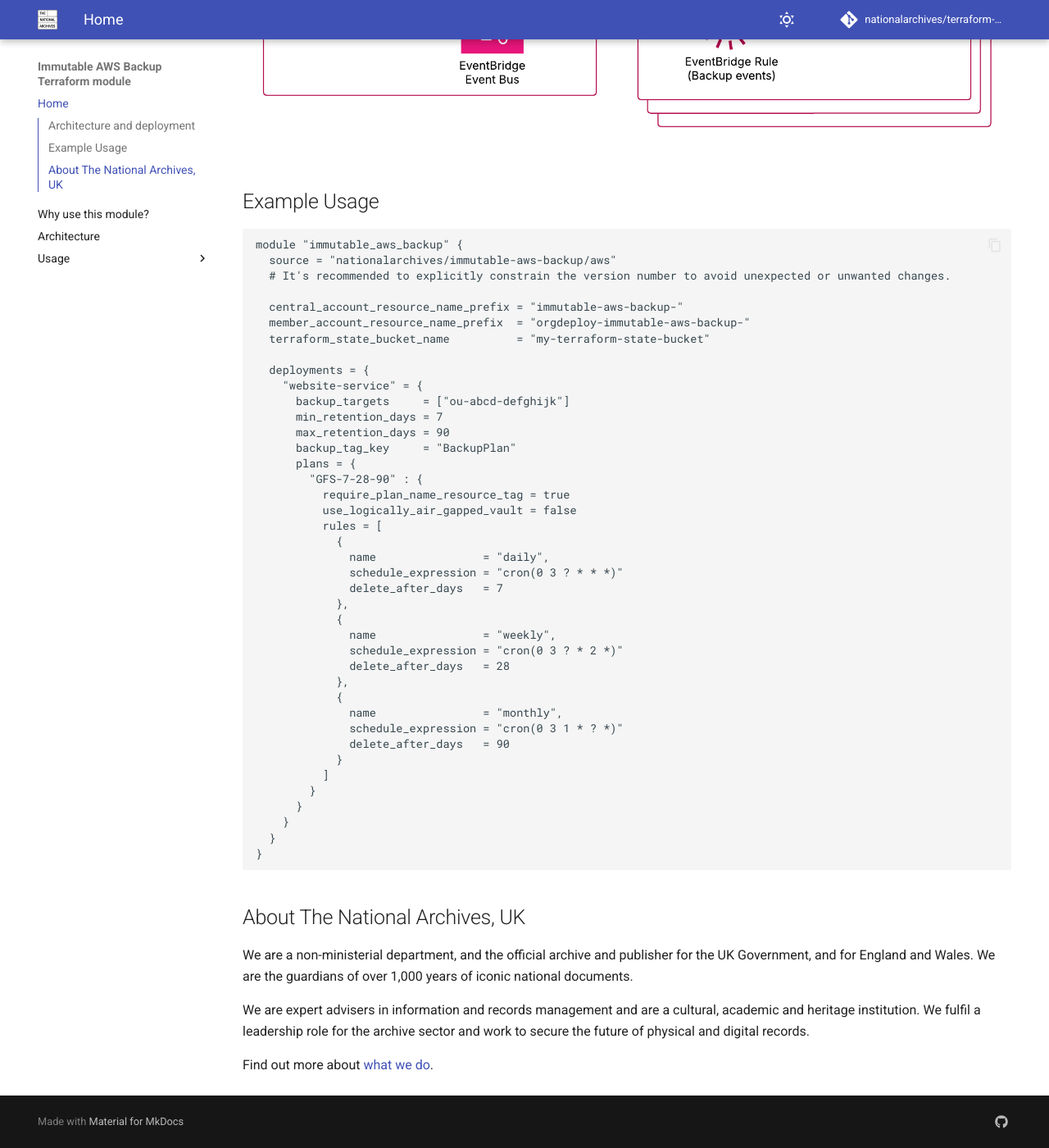
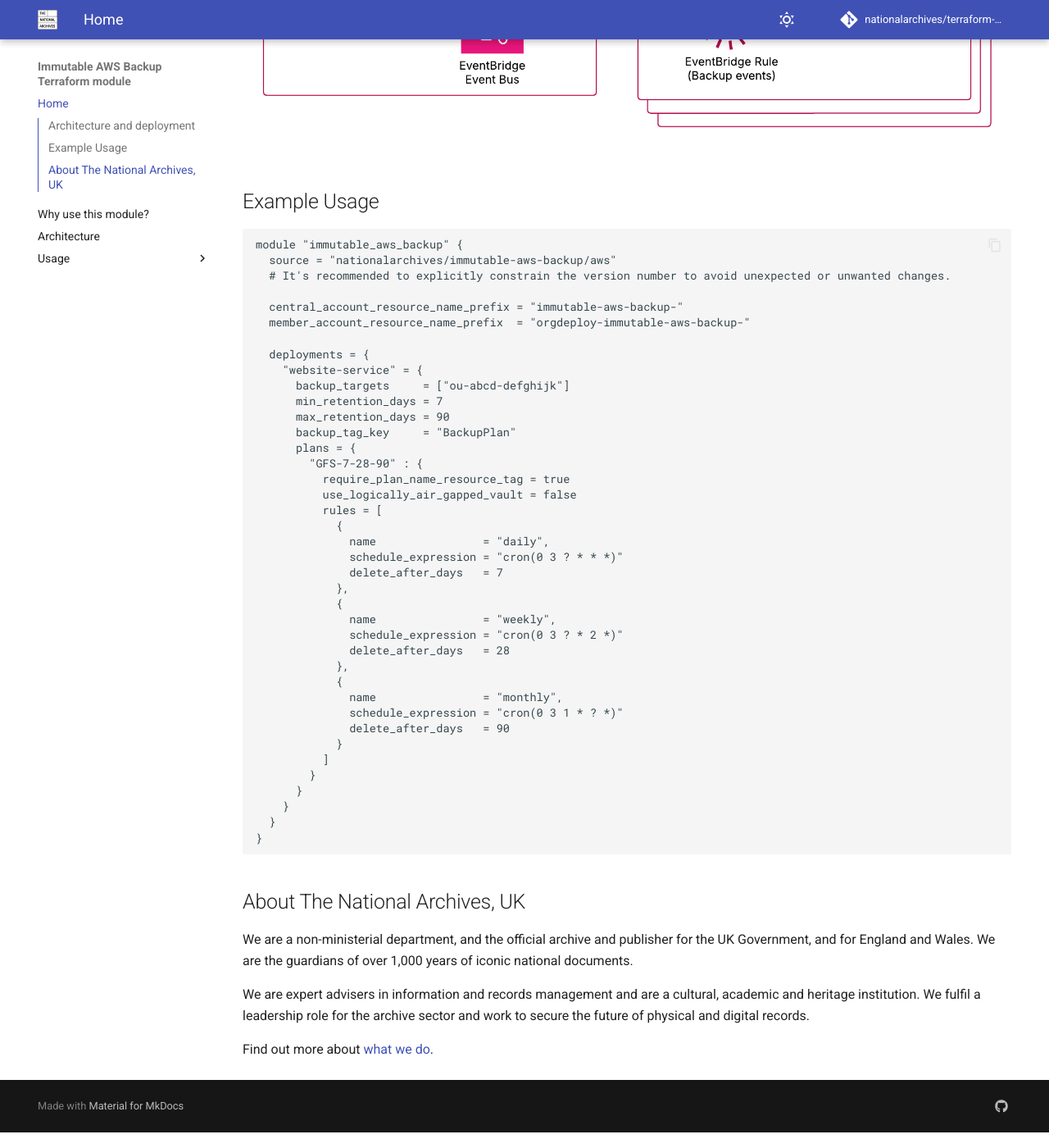
Before and after one commit to nationalarchives/terraform-aws-immutable-aws-backup, an MkDocs documentation site: the page built from docs/index.md, in a window 1280 px wide and 1400 px high, scrolled down 1082 px. Shown: the whole window at 82% size. Built offline with MkDocs 1.6.1 and Material for MkDocs 9.7.7, drawn with Linux system fonts in a browser that asks for light colours; comment, search, counter and statistics services are not loaded.

Commit message:
Terraform state bucket for workload account deployments (#69)

```diff
--- a/docs/index.md
+++ b/docs/index.md
@@ -27,7 +27,6 @@ module "immutable_aws_backup" {
 
   central_account_resource_name_prefix = "immutable-aws-backup-"
   member_account_resource_name_prefix  = "orgdeploy-immutable-aws-backup-"
-  terraform_state_bucket_name          = "my-terraform-state-bucket"
 
   deployments = {
     "website-service" = {
```
Also changed, not shown: docs/architecture.md (+1 -0 lines), 13 other files.
